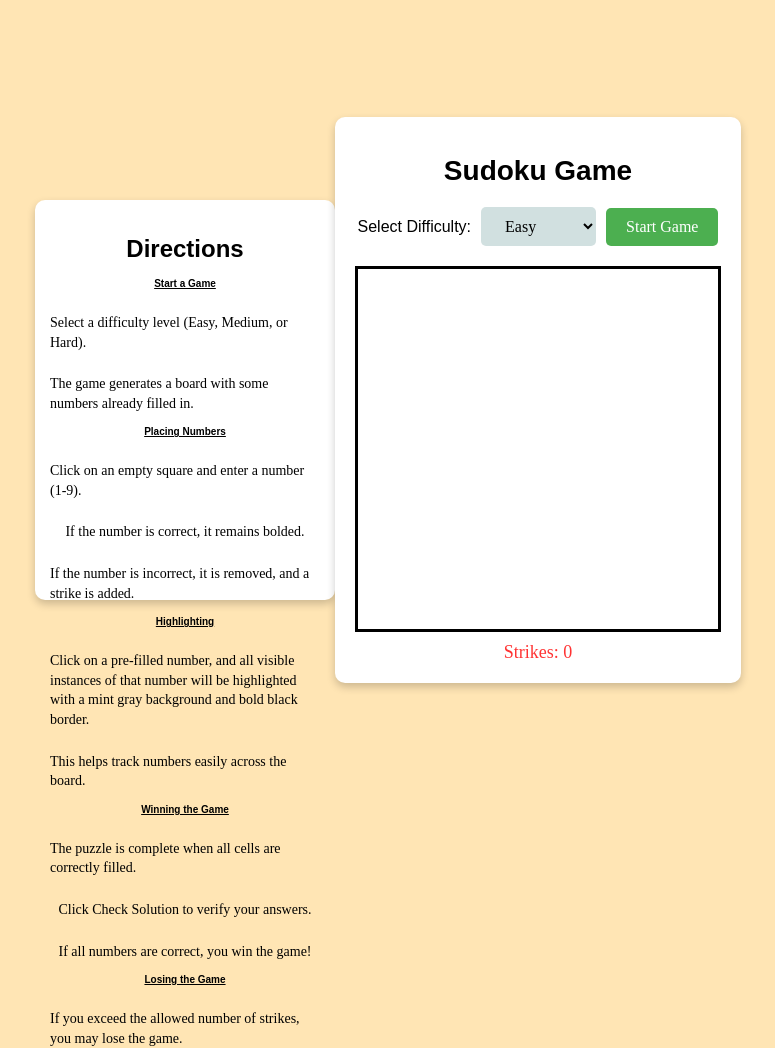
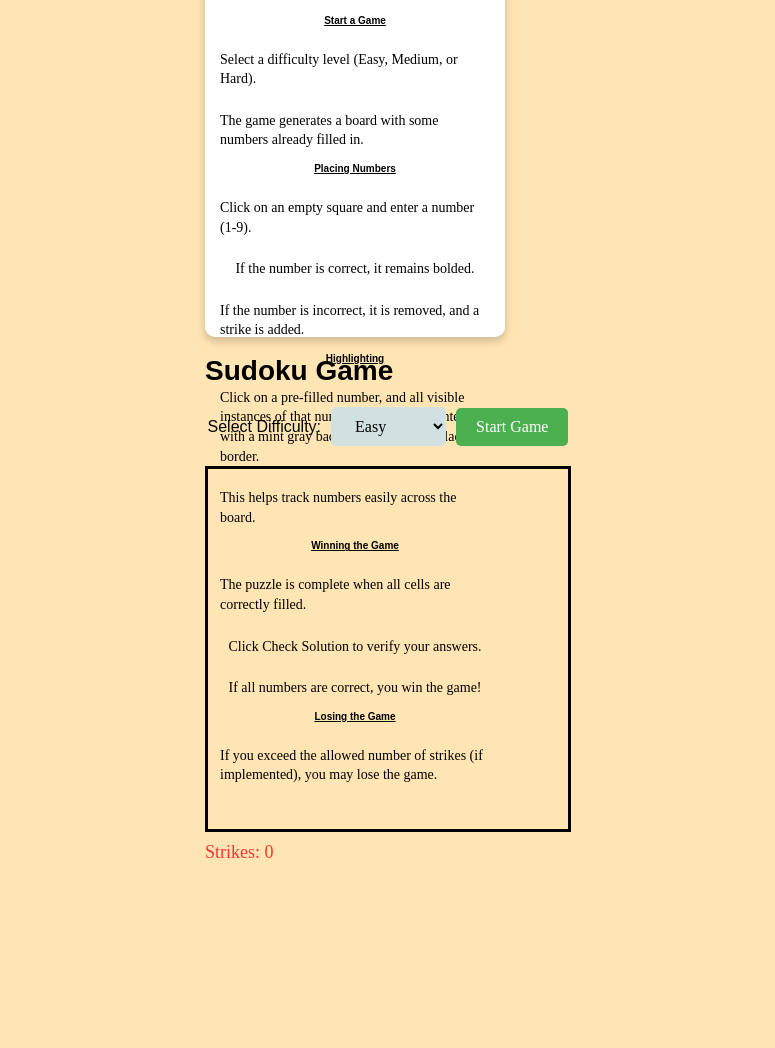
Before and after one commit to Andrew-Grimes/SudokuGame, a Flask app: page / in a window 1280 px wide. Shown: the whole page, without its empty margins (252-1027 px from the left). After the commit the page ends 858 px from the top, so only its background shows below. Run offline with Flask 3, Linux system fonts and the light colour scheme.

Commit message:
v1.1 -- Sudoku Template

```diff
--- a/templates/sudoku.html
+++ b/templates/sudoku.html
@@ -12,6 +12,7 @@
 <body>
 
     <!-- Directions Panel -->
+    <div class="page-container">
         <div class="directions-container">
             <h2>Directions</h2>
             <h3>Start a Game</h3>
@@ -33,11 +34,11 @@
             <p>If all numbers are correct, you win the game!</p>
 
             <h3>Losing the Game</h3>
-        <p>If you exceed the allowed number of strikes, you may lose the game.</p>
+            <p>If you exceed the allowed number of strikes (if implemented), you may lose the game.</p>
         </div>
 
     <!-- Sudoku Game Container -->
-    <div class="container">
+        <div class="game-container">
             <h1>Sudoku Game</h1>
             <div class="controls">
                 <label for="difficulty">Select Difficulty:</label>
@@ -51,6 +52,7 @@
             <div class="sudoku-board" id="sudoku-board"></div>
             <div class="strike-counter" id="strike-counter">Strikes: 0</div>
         </div>
+    </div>
 
 </body>
 </html>
```
Lines whose indentation alone changed are shown as unchanged.
